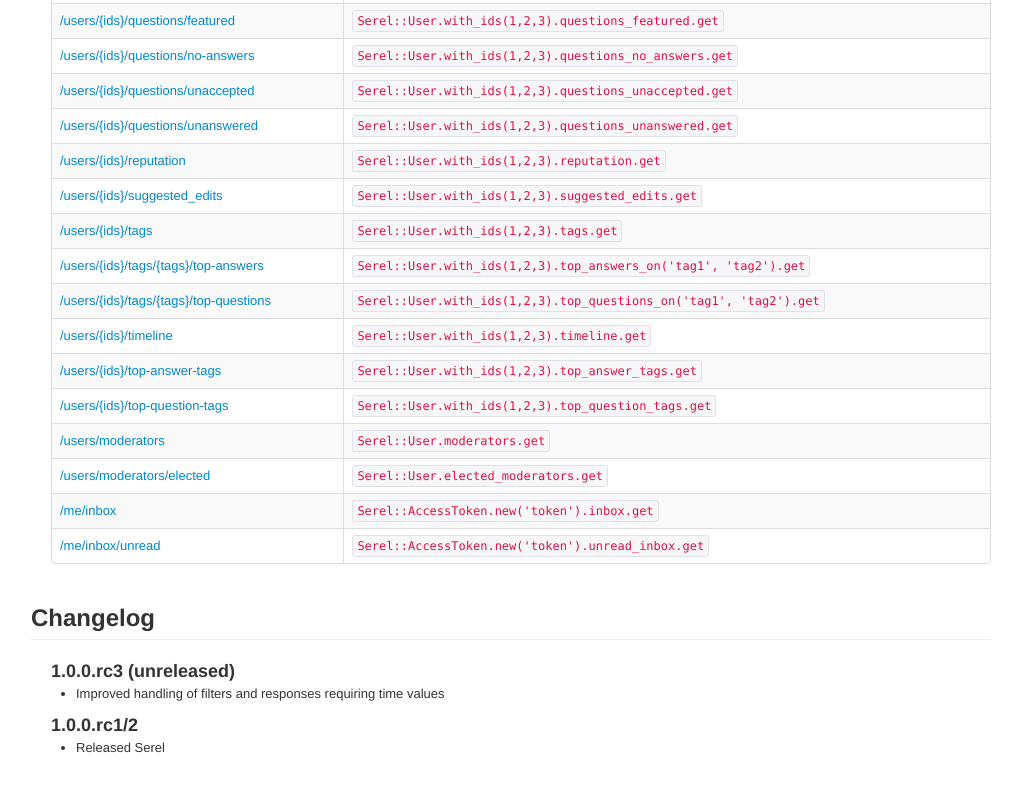
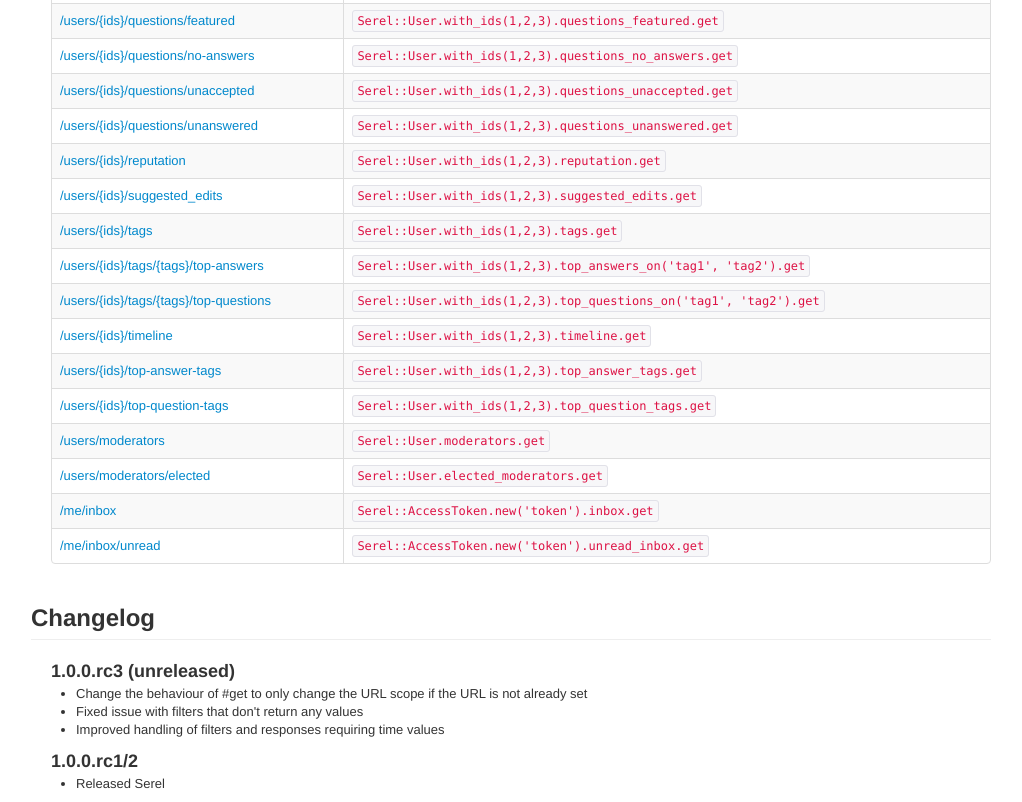
Before and after one commit to thomas-mcdonald/serel, a plain HTML site: page index.html in a window 1280 px wide. Shown: the part 5140-5942 px from the top of the page, without its empty margins (119-1141 px from the left). Before the commit the page ends 5906 px from the top, so only its background shows below. Drawn offline with nearby package versions, Linux system fonts and the light colour scheme.

Commit message:
update changelog

```diff
--- a/index.html
+++ b/index.html
@@ -355,6 +355,8 @@ inbox = token.inbox.get
     <div class="span12">
       <h3>1.0.0.rc3 (unreleased)</h3>
       <ul>
+        <li>Change the behaviour of #get to only change the URL scope if the URL is not already set</li>
+        <li>Fixed issue with filters that don't return any values</li>
         <li>Improved handling of filters and responses requiring time values</li>
       </ul>
       <h3>1.0.0.rc1/2</h3>
```
